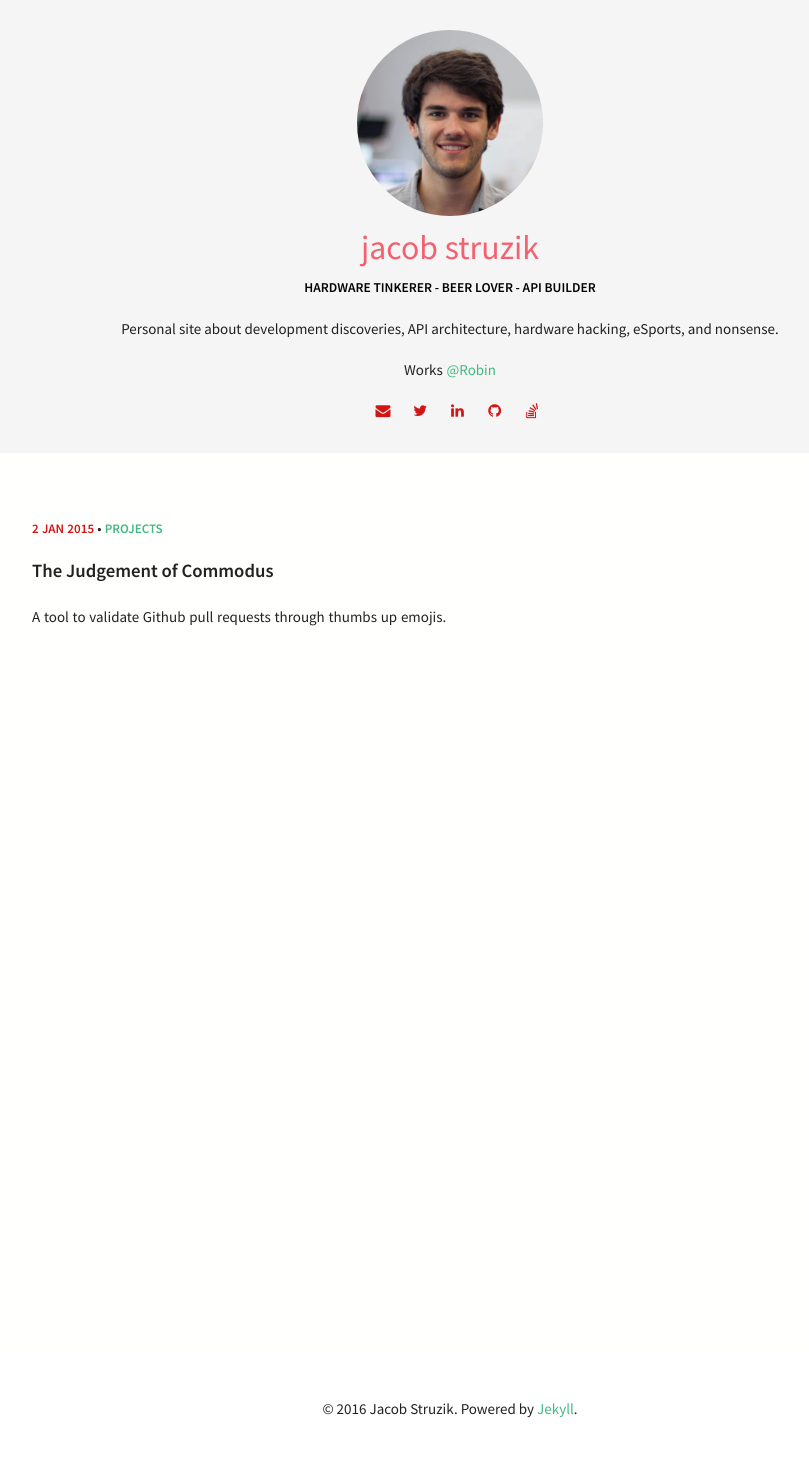
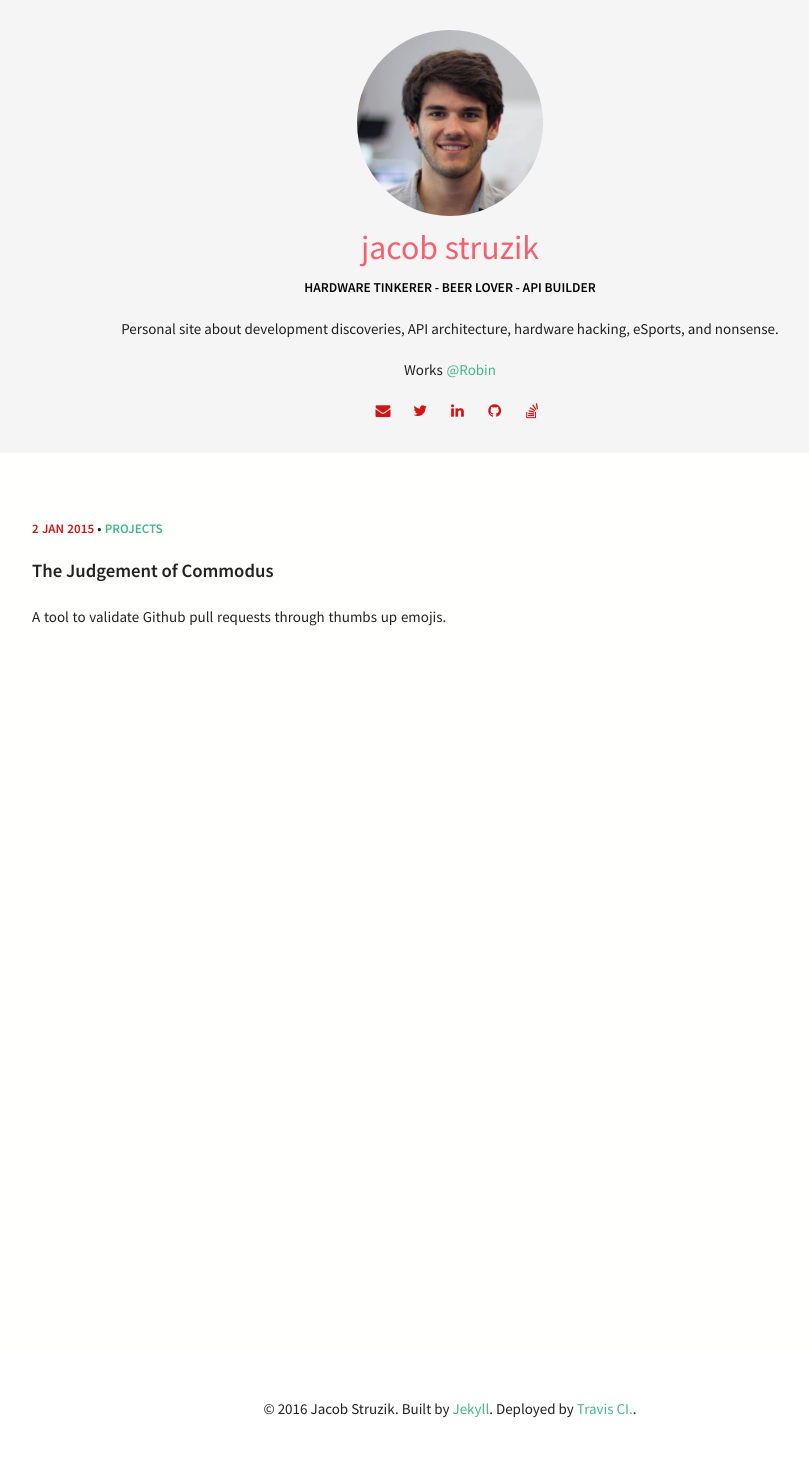
Before and after one commit to jstruzik/jacobstruzik, a Jekyll site: the page built from index.html, in a window 1280 px wide. Shown: the whole page, without its empty margins (190-999 px from the left). Built offline with Jekyll 4.4.1, drawn with Linux system fonts in a browser that asks for light colours.

Commit message:
Updating footer

```diff
--- a/_includes/footer.html
+++ b/_includes/footer.html
@@ -1,3 +1,3 @@
 <footer>
-  &copy; {{ site.time | date: '%Y' }} {{ site.owner.name }}. Powered by <a href="http://jekyllrb.com/">Jekyll</a>.
+  &copy; {{ site.time | date: '%Y' }} {{ site.owner.name }}. Built by <a href="https://jekyllrb.com/">Jekyll</a>. Deployed by <a href="https://travis-ci.org/jstruzik/jacobstruzik">Travis CI.</a>.
 </footer>
```
